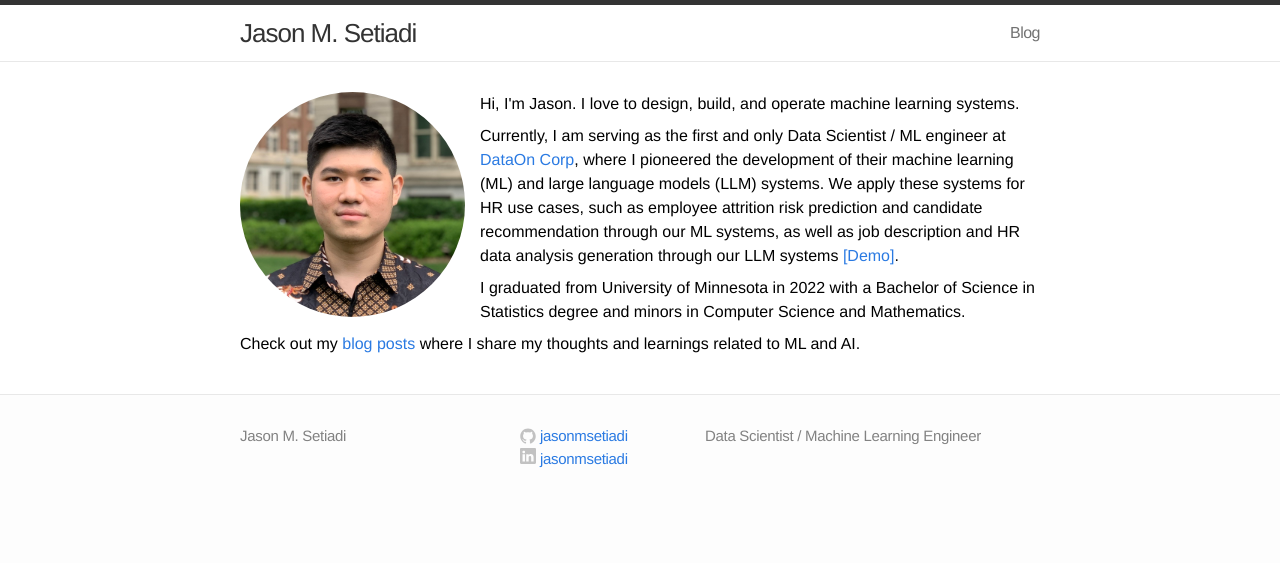
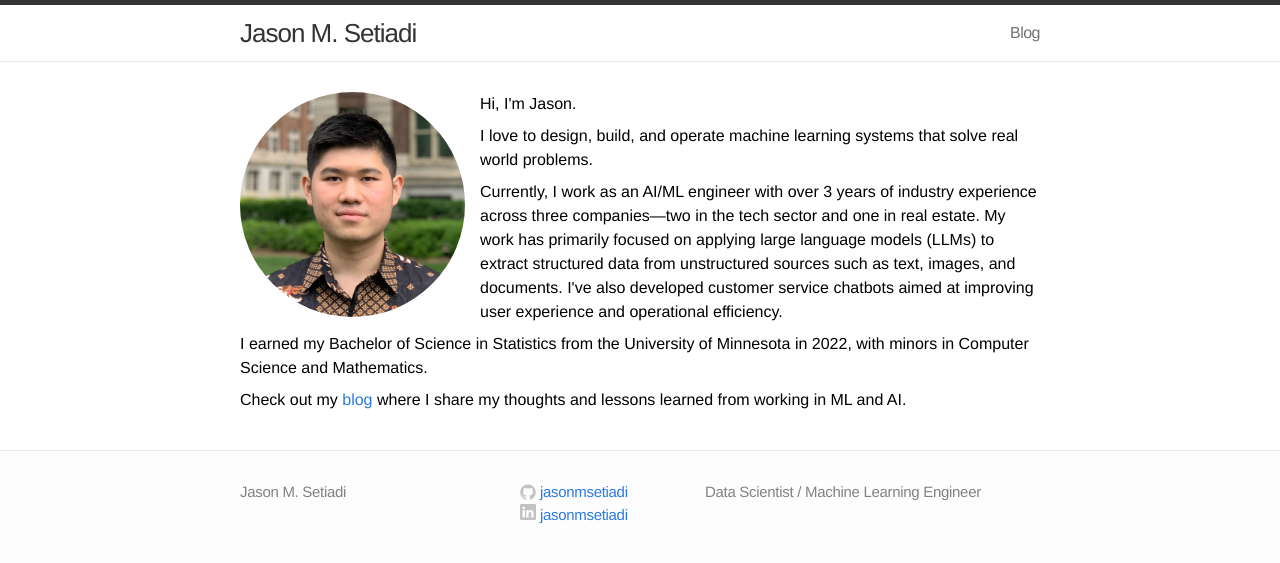
Before and after one commit to jasonmsetiadi/jasonmsetiadi.github.io, a Jekyll site: the page built from index.html, in a window 1280 px wide. Shown: the top 563 px of the page. Built offline with Jekyll 4.4.1, drawn with Linux system fonts in a browser that asks for light colours.

Commit message:
Update index.html

```diff
--- a/index.html
+++ b/index.html
@@ -14,15 +14,14 @@ img {
 
 <p><img src="assets/potrait.jpg" style="width:225px;height:225px;margin-right:15px;border-radius:50%;">
 
-Hi, I'm Jason. I love to design, build, and operate machine learning systems.
+Hi, I'm Jason.
 <span class="br"></span>
-Currently, I am serving as the first and only Data Scientist / ML engineer at <a href="https://www.humanica.com/en/about-us/">DataOn Corp</a>,
-where I pioneered the development of their machine learning (ML) and large language models (LLM) systems.
-We apply these systems for HR use cases, such as employee attrition risk prediction and candidate recommendation through our ML systems,
-as well as job description and HR data analysis generation through our LLM systems <a href="https://youtu.be/wloTjPqpNGg?si=U8Hs5ZFkF60tjFyY">[Demo]</a>.
+I love to design, build, and operate machine learning systems that solve real world problems.
 <span class="br"></span>
-I graduated from University of Minnesota in 2022 with a Bachelor of Science in Statistics degree and minors in Computer Science and Mathematics.
+Currently, I work as an AI/ML engineer with over 3 years of industry experience across three companies—two in the tech sector and one in real estate. My work has primarily focused on applying large language models (LLMs) to extract structured data from unstructured sources such as text, images, and documents. I've also developed customer service chatbots aimed at improving user experience and operational efficiency.
 <span class="br"></span>
-Check out my <a href="https://jasonmsetiadi.github.io/blog/">blog posts</a> where I share my thoughts and learnings related to ML and AI.
+I earned my Bachelor of Science in Statistics from the University of Minnesota in 2022, with minors in Computer Science and Mathematics.
+<span class="br"></span>
+Check out my <a href="https://jasonmsetiadi.github.io/blog/">blog</a> where I share my thoughts and lessons learned from working in ML and AI.
 <span class="br"></span>
 </p>
```
